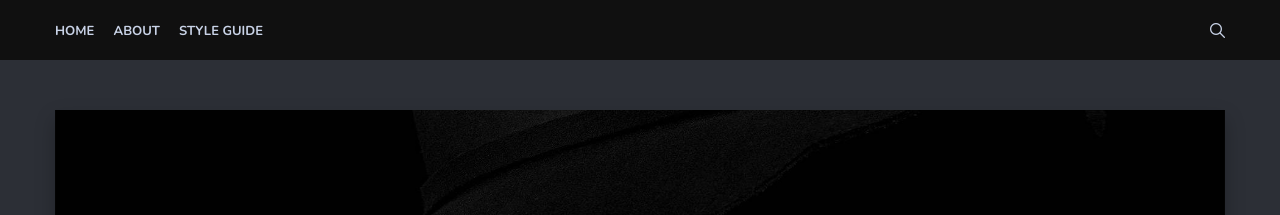
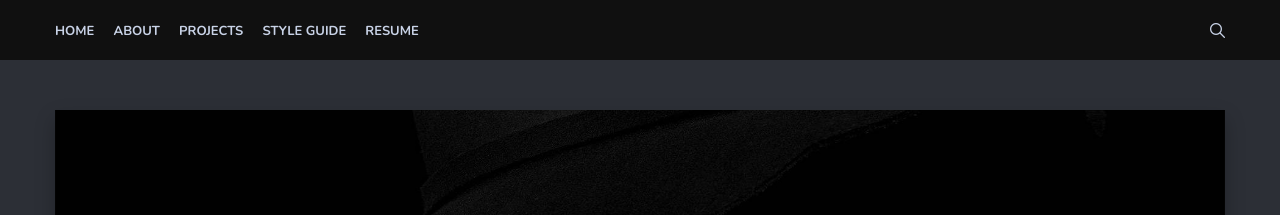
Before and after one commit to rubberdk/rubberdk.github.io, a Jekyll site: the page built from _pages/about.md, in a window 1280 px wide. Shown: the top 215 px of the page. Built offline with Jekyll 4.4.1, drawn with Linux system fonts in a browser that asks for light colours; nearby versions of some CDN libraries.

Commit message:
Adding Resume to header
    - _includes/header.html
        Added blurb (currently commented out) to remove 'Style Guide' from header
        Added link to resume .pdf (currently links to dummy file)

    - Uploaded dummy .pdf file to /_misc

    - _pages/projects.md
        Created markdown page for projects, currently empty

```diff
--- a/_includes/header.html
+++ b/_includes/header.html
@@ -8,12 +8,13 @@
             <ul class="menu-list">
               <li class="menu-item"><a href="{{site.baseurl}}/" class="menu-link">Home</a></li>
               {% for page in site.pages %}
-                {% unless page.name == 'tags.html' or page.name == '404.html' %}
+                {% unless page.name == 'tags.html' or page.name == '404.html' %} <!-- or page.name == 'styleguide.md'%} -->
               {% if page.title %}
               <li class="menu-item"><a href="{{ page.url | prepend: site.baseurl }}" class="menu-link">{{ page.title }}</a></li>
               {% endif %}
                 {% endunless %}
               {% endfor %}
+              <li class="menu-item"><a href="riley-knox.github.io/_misc/pdfdummy.pdf" class="menu-link">Resume</a></li>
             </ul>
           </nav>
           <div class="nav-buttons">
```
Also changed, not shown: _pages/projects.md (added, +6 -0 lines), 1 other file.
